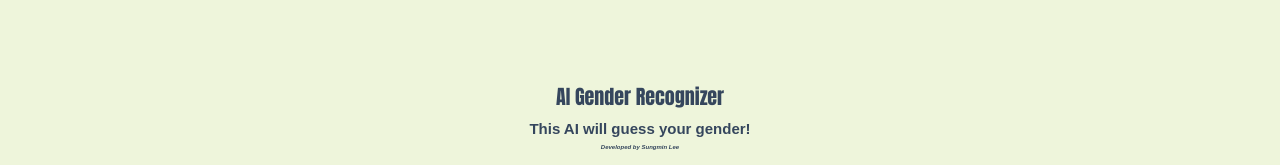
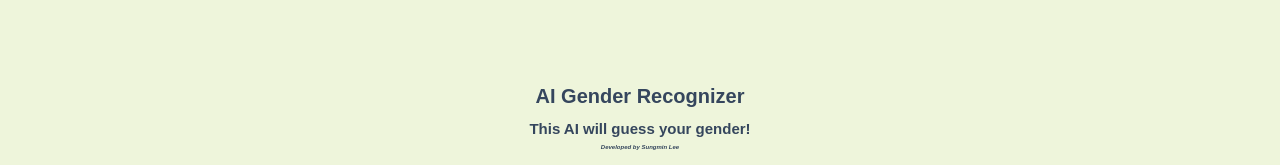
Before and after one commit to alexlee2310/Gender-Recognizer, a plain HTML site: page index.html in a window 1280 px wide. Shown: the top 165 px of the page. Drawn offline with nearby package versions, Linux system fonts and the light colour scheme.

Commit message:
Update style.css

```diff
--- a/style.css
+++ b/style.css
@@ -127,7 +127,8 @@ body {
 }
 
 .title {
-  font-family: Impact;
+  font-family: sans-serif;
+	font-weight: bold;
   line-height: 1.67;
   text-align: center;
   color: #35465d;
```
